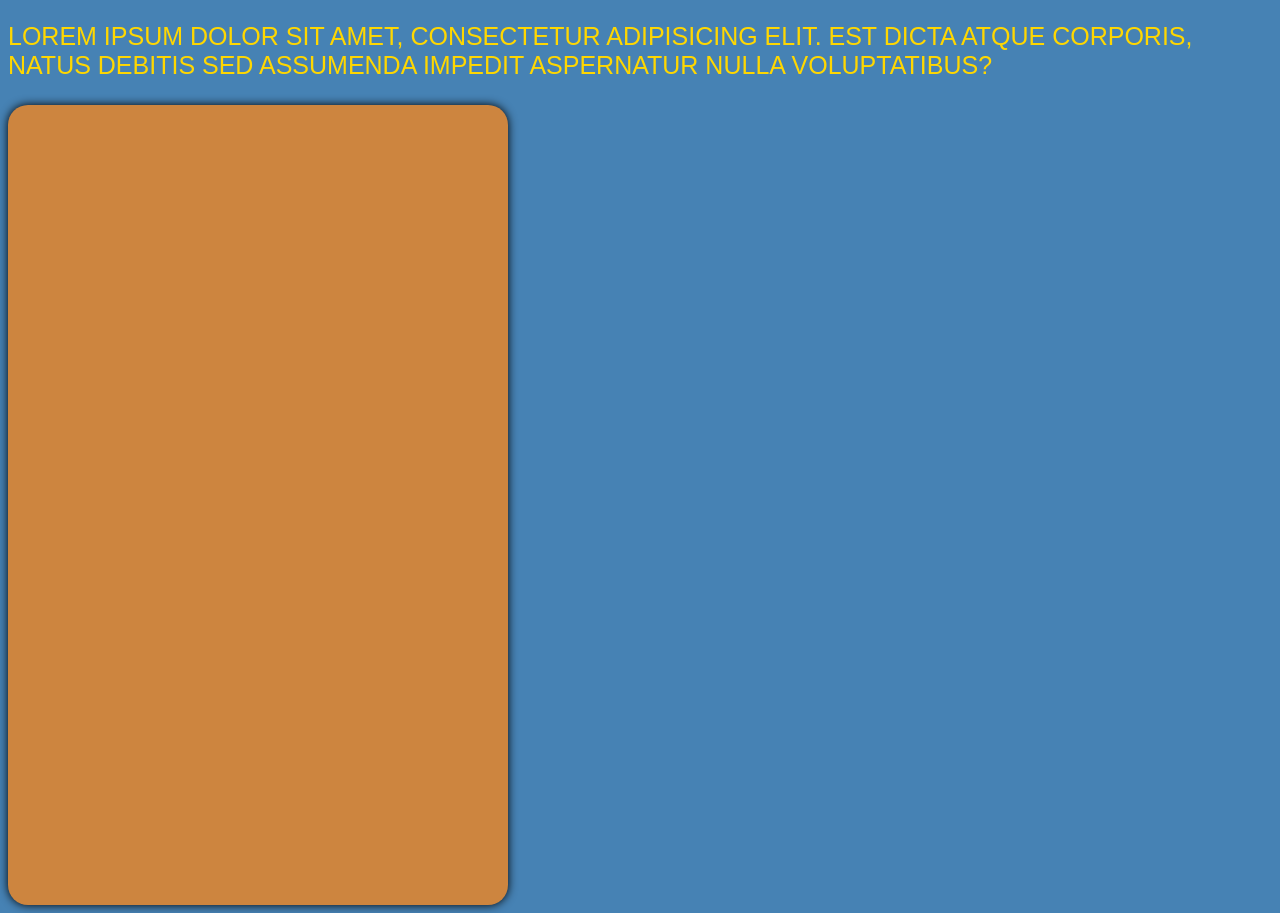
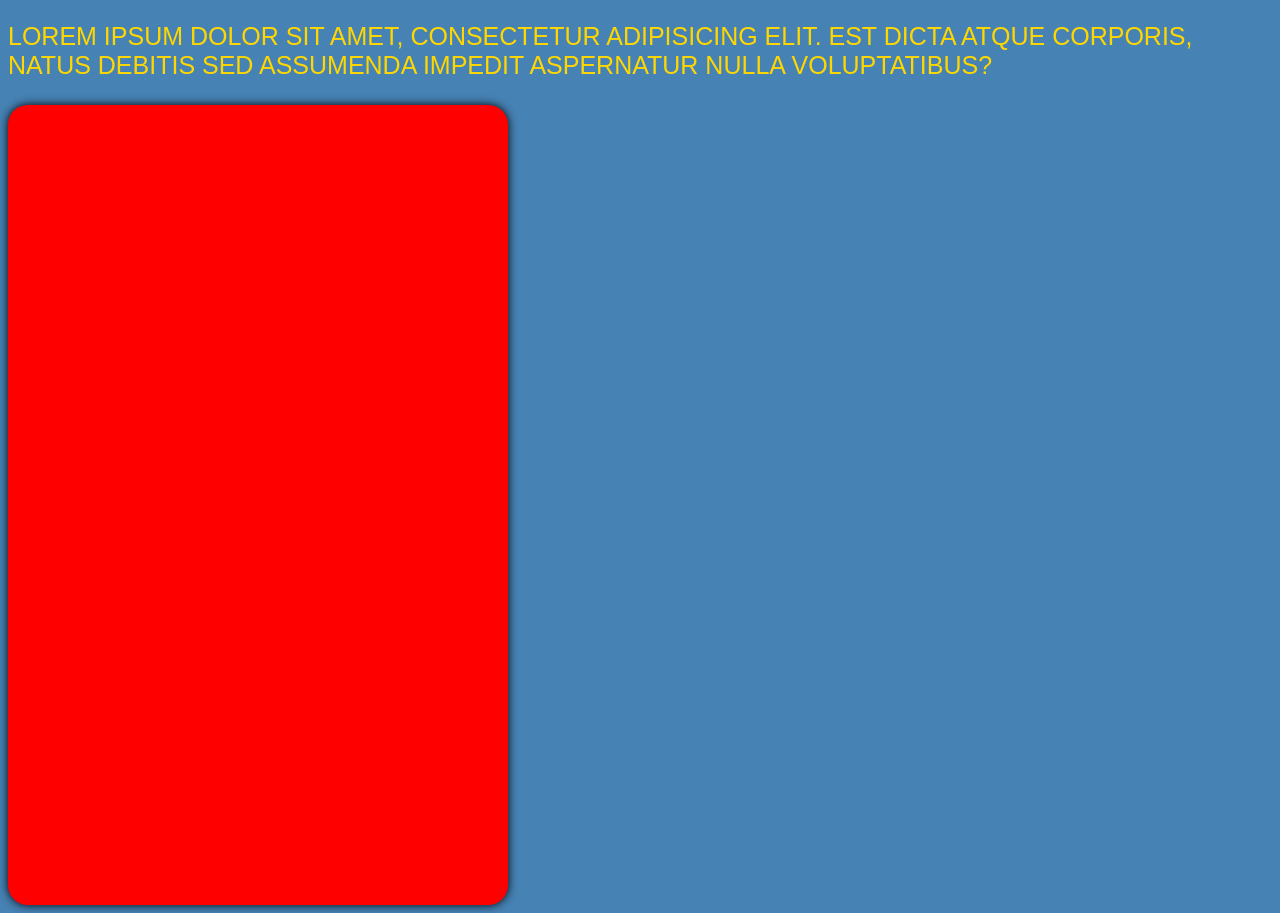
Before and after one commit to Abimael-Guerrero/Prueba-2-de-repositorio, a plain HTML site: page index.html in a window 1280 px wide. Shown: the part 419-1332 px from the top of the page. Drawn offline with Linux system fonts and the light colour scheme.

Commit message:
cambiando color de cajita

```diff
--- a/index.html
+++ b/index.html
@@ -41,7 +41,7 @@
          .cajita{
             width: 500px;
             height: 800px;
-            background-color: peru;
+            background-color: red;
             border-radius: 20px;
             box-shadow: 0 0 10px 0 black;
          }
```
